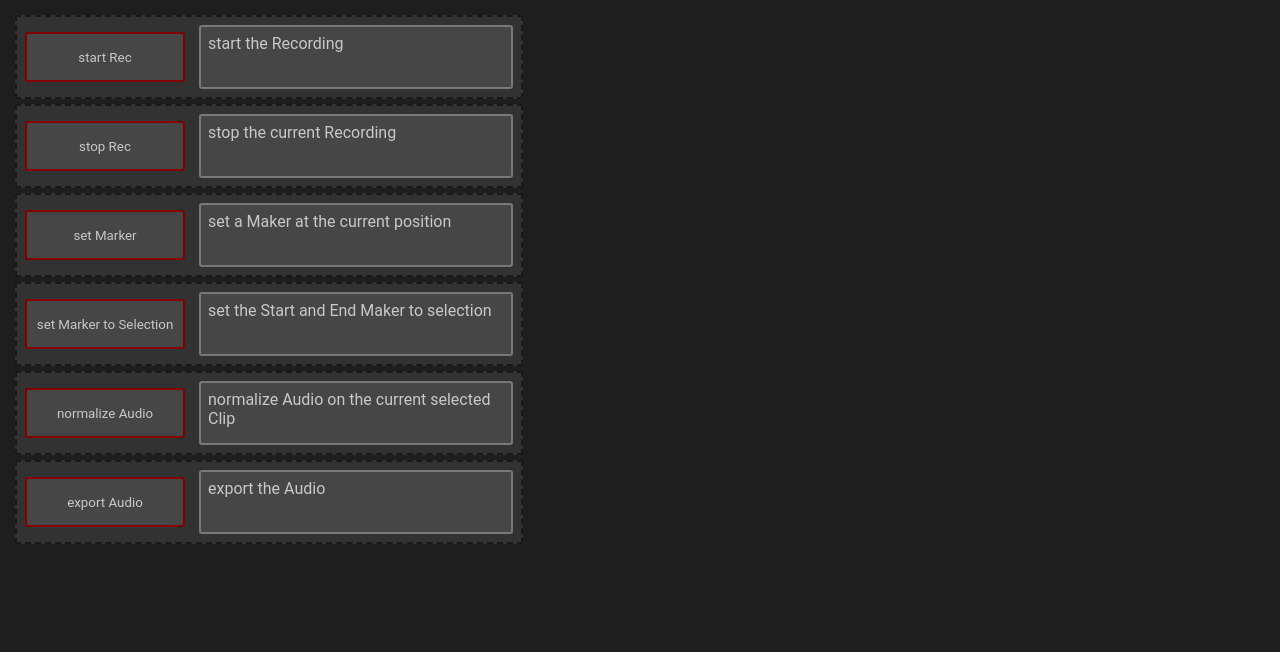
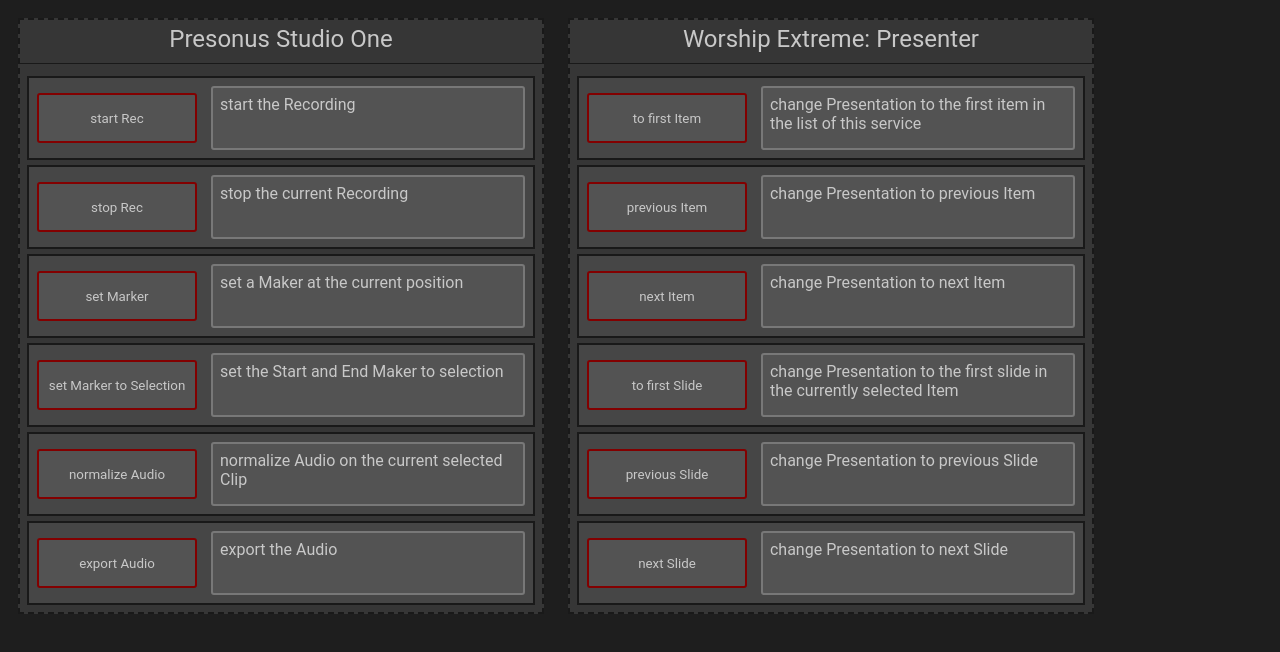
Before and after one commit to ScheerleJo/HTTP2MIDI, a website: page Debug/index.html in a window 1280 px wide. Drawn offline with Linux system fonts and the light colour scheme.

Commit message:
Debug partially functional.

```diff
--- a/Debug/index.html
+++ b/Debug/index.html
@@ -9,9 +9,10 @@
 </head>
 <body>
 <table>
+    <caption>Presonus Studio One</caption>
     <tr>
         <td>
-            <input type="button" id="StartRec" value="start Rec">
+            <button id="StartRec">start Rec</button>
         </td>
         <td>
             <div class="text">start the Recording</div>
@@ -19,7 +20,7 @@
     </tr>
     <tr>
         <td>
-            <input type="button" id="StopRec" value="stop Rec">
+            <button id="StopRec">stop Rec</button>
         </td>
         <td>
             <div class="text">stop the current Recording</div>
@@ -27,7 +28,7 @@
     </tr>
     <tr>
         <td>
-            <input type="button" id="SetMarker" value="set Marker">
+            <button id="SetMarker">set Marker</button>
         </td>
         <td>
             <div class="text">set a Maker at  the current position</div>
@@ -35,7 +36,7 @@
     </tr>
     <tr>
         <td>
-            <input type="button" id="SelectAudio" value="set Marker to Selection">
+            <button id="SelectAudio">set Marker to Selection</button>
         </td>
         <td>
             <div class="text">set the Start and End Maker to selection</div>
@@ -43,7 +44,7 @@
     </tr>
     <tr>
         <td>
-            <input type="button" id="NormalizeAudio" value="normalize Audio">
+            <button id="NormalizeAudio">normalize Audio</button>
         </td>
         <td>
             <div class="text">normalize Audio on the current selected Clip</div>
@@ -51,7 +52,7 @@
     </tr>
     <tr>
         <td>
-            <input type="button" id="ExportAudio" value="export Audio">
+            <button id="ExportAudio">export Audio</button>
         </td>
         <td>
             <div class="text">export the Audio</div>
@@ -59,26 +60,118 @@
     </tr>
 </table>
 
+<table>
+    <caption>Worship Extreme: Presenter</caption>
+    <tr>
+        <td>
+            <button id="setFirstItem">to first Item</button>
+        </td>
+        <td>
+            <div class="text">change Presentation to the first item in the list of this service</div>
+        </td>
+    </tr>
+    <tr>
+        <td>
+            <button id="prevItem">previous Item</button>
+        </td>
+        <td>
+            <div class="text">change Presentation to previous Item</div>
+        </td>
+    </tr>
+    <tr>
+        <td>
+            <button id="nextItem">next Item</button>
+        </td>
+        <td>
+            <div class="text">change Presentation to next Item</div>
+        </td>
+    </tr>
+    <tr>
+        <td>
+            <button id="setFirstSlide">to first Slide</button>
+        </td>
+        <td>
+            <div class="text">change Presentation to the first slide in the currently selected Item</div>
+        </td>
+    </tr>
+    <tr>
+        <td>
+            <button id="prevSlide">previous Slide</button>
+        </td>
+        <td>
+            <div class="text">change Presentation to previous Slide</div>
+        </td>
+    </tr>
+    <tr>
+        <td>
+            <button id="nextSlide">next Slide</button>
+        </td>
+        <td>
+            <div class="text">change Presentation to next Slide</div>
+        </td>
+    </tr>
+</table>
 <script>
-    document.getElementById('StartRec').addEventListener('onclick', function(){
-        alert('startRec');
+
+    document.getElementById('StartRec').addEventListener('click', function(){
+        // alert('startRec');
+        httpGet('startRec')
     });
     document.getElementById('StopRec').addEventListener('click', function(){
-        alert('stopRec');
+        // alert('stopRec');
+        httpGet('stopRec')
     });
     document.getElementById('SetMarker').addEventListener('click', function(){
-        alert('setMarker');
+        // alert('setMarker');
+        httpGet('setMarker')
     });
     document.getElementById('SelectAudio').addEventListener('click', function(){
-        alert('selectAudio');
+        // alert('selectAudio');
+        httpGet('setEndMarker')
     });
     document.getElementById('NormalizeAudio').addEventListener('click', function(){
-        alert('normalizeAudio');
+        // alert('normalizeAudio');
+        httpGet('normalize')
     });
     document.getElementById('ExportAudio').addEventListener('click', function(){
-        alert('exportAudio');
+        // alert('exportAudio');
+        httpGet('exportAudio')
     });
 
+
+    document.getElementById('setFirstItem').addEventListener('click', function(){
+        // alert('setFirstItem');
+        httpGet('changeItem')
+    });
+    document.getElementById('prevItem').addEventListener('click', function(){
+        // alert('prevItem');
+        httpGet('prevItem')
+    });
+    document.getElementById('nextItem').addEventListener('click', function(){
+        // alert('nextItem');
+        httpGet('nextItem')
+    });
+    document.getElementById('setFirstSlide').addEventListener('click', function(){
+        // alert('setFirstSlide');
+        httpGet('changeSlide')
+    });
+    document.getElementById('prevSlide').addEventListener('click', function(){
+        // alert('prevSlide');
+        httpGet('prevSlide')
+    });
+    document.getElementById('nextSlide').addEventListener('click', function(){
+        // alert('nextSlide');
+        httpGet('nextSlide')
+    });
+
+    function httpGet(action){
+        let url = `http://localhost:8010/send?action=${action}`;
+        console.log(url);
+        var xmlhttp = new XMLHttpRequest();
+        xmlhttp.open("GET", url);
+        xmlhttp.send();
+        return xmlhttp.responseText();
+    }
 
 
 
--- a/Debug/styles.css
+++ b/Debug/styles.css
@@ -1,5 +1,6 @@
 * {
     font-family: Roboto, Noto, sans-serif;
+    color:rgb(200, 200, 200);
 }
 
 body {
@@ -7,9 +8,8 @@
     display: block;
 }
 
-input {
-    background: rgb(70, 70, 70);
-    color: rgb(200, 200, 200);
+button {
+    background: rgb(83, 83, 83);
     height: 50px;
     width: 160px;
     display: inline-table;
@@ -17,14 +17,18 @@
     border: rgb(130, 0 ,0) 2px solid;
     border-radius: 3px;
 }
-input:hover {
+button:hover {
     background: rgb(90, 90, 90);
+    color: white;
+}
+button:active {
+    background: rgb(202, 0, 0);
     color: white;
 }
 .text {
     height: 50px;
     width: 300px;
-    background: rgb(70, 70, 70);
+    background: rgb(83, 83, 83);
     display: inline-table;
     margin: 5px;
     vertical-align: auto;
@@ -33,10 +37,29 @@
     color: rgb(200, 200, 200);
     padding: 5px;
 }
-
+table {
+    background: rgb(54, 54, 54);
+    border:rgb(25, 25, 25) 2px dashed;
+    display: inline-block;
+    margin: 10px;
+}
 tr {
     margin: 5px;
-    border: rgb(25, 25, 25) 2px dashed;
+    border: rgb(25, 25, 25) 2px solid;
     display: block;
-    background: rgb(50, 50, 50);
+    background: rgb(70, 70, 70);
 }
+caption {
+    margin: 5px 0;
+    padding-bottom: 10px;
+    border-bottom:rgb(25, 25, 25) 1px solid;
+    font-size: x-large;
+}
+#Response {
+    width: 522px;
+    height: 200px;
+    margin: 10px;
+    background: rgb(83, 83, 83);
+    display: block;
+    resize: none;
+}
```
